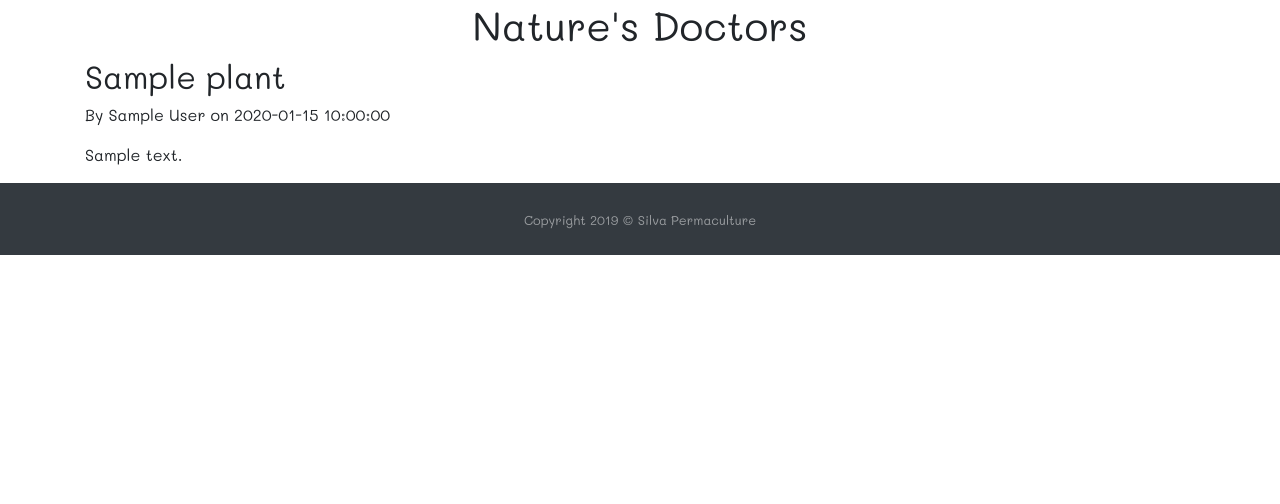
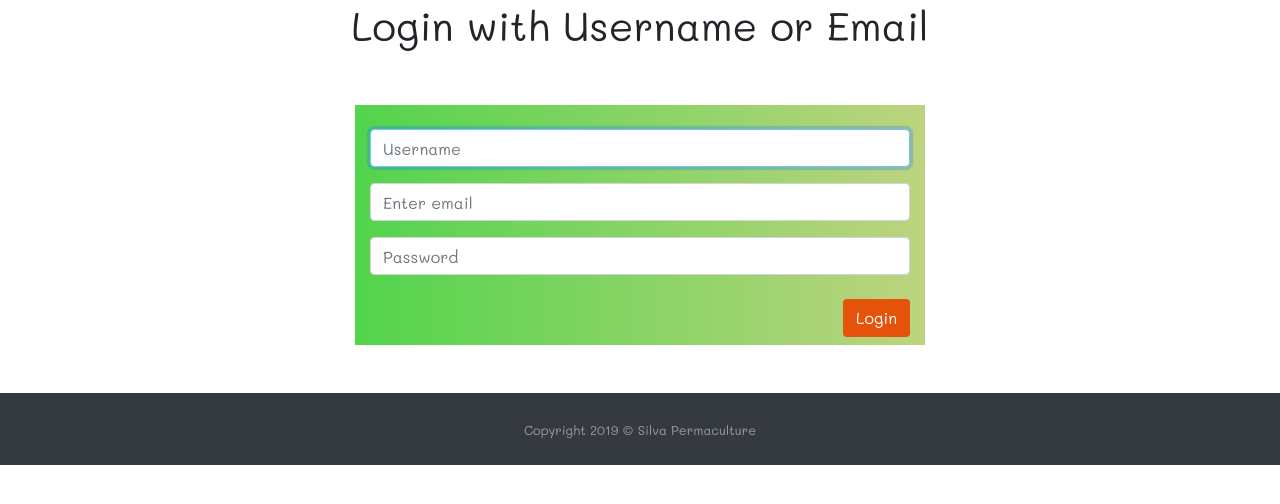
Before and after one commit to Walachul/SilvaPermaculture, a Flask app: template templates/login.html in a window 1280 px wide. Shown: the part 103-607 px from the top of the page. Run offline with Flask 2, Linux system fonts and the light colour scheme; the template is opened without the code that fills it: most values are stand-ins (such as "Sample title", 1, 10 or a date in 2020); some libraries are stand-ins or nearby versions.

Commit message:
Minor change to login template. Forgot to wrap h1 into a div. Updated the routes for login and register with the forms created previously. Accessing variables in the register template with Jinja2 and modified the dummy register form with the actual form from forms.py.

```diff
--- a/forms.py
+++ b/forms.py
@@ -12,6 +12,8 @@ class UserRegistrationForm(FlaskForm):
     submit = SubmitField('Sign up')
 
 class UserLoginForm(FlaskForm):
+    username = StringField('Username',
+                           validators=[DataRequired(), Length(min=2, max=20)])
     email = StringField('Email', validators=[DataRequired(), Email()])
     password = PasswordField('Password', validators=[DataRequired()])
     remember_me = BooleanField('Remember Me')
--- a/naturedoctors.py
+++ b/naturedoctors.py
@@ -1,5 +1,6 @@
 from datetime import datetime
 from flask import Flask, render_template, url_for
+from forms import UserRegistrationForm, UserLoginForm
 from flask_sqlalchemy import SQLAlchemy
 from config import Config
 
@@ -8,7 +9,7 @@ app.config['SQLALCHEMY_DATABASE_URI'] = 'sqlite:///plants.db'
 db = SQLAlchemy(app)
 app.config.from_object(Config)
 Plants={
-      'author': 'Alexandra Morarescu',
+      'author': 'Username User',
       'commonName': 'Trandafir',
       'botanicalName': 'Rosa Regalis',
       'shortDescription': 'This is a beautiful plant.',
@@ -48,10 +49,12 @@ def about():
     return render_template('about.html', title= 'About')
 @app.route("/login")
 def login():
-    return render_template('login.html', title= 'Login')
+    form = UserLoginForm()
+    return render_template('login.html', title= 'Login', form=form)
 @app.route("/register")
 def register():
-    return render_template('register.html', title= 'Register')
+    form = UserRegistrationForm()
+    return render_template('register.html', title= 'Register', form=form)
 @app.route("/contact")
 def contact():
     return render_template('contact.html', title= 'Contact')
--- a/templates/login.html
+++ b/templates/login.html
@@ -1,14 +1,26 @@
 {% extends "layout.html" %}
     {% block content %}
-        <h1 class="text-center">Nature's Doctors</h1>
-        {% for post in posts %}
-         <h2 class="text-left">{{ post.Plant }}</h2>
-        <p class="text-left">By {{ post.author }} on {{ post.date_posted }}</p>
-        <p class="text-left">{{ post.content }}</p>
+        <div class="row">
+            <div class="col-12">
+                <h1 class="text-center heading">Login with Username or Email</h1>
+            </div>
+        </div>
+         <div class="row">
+            <div class="col-12 col-lg-6 mx-auto my-5" id="register">
+                    <form id="registration" class="my-4">
+                          <div class="form-group">
+                            <input type="text" id="inputUserame" class="form-control" placeholder="Username" required autofocus>
+                          </div>
+                          <div class="form-group">
+                            <input type="email" class="form-control" id="exampleInputEmail" aria-describedby="emailHelp" placeholder="Enter email">
+                          </div>
+                          <div class="form-group">
+                             <input type="password" class="form-control" id="inputPassword" placeholder="Password">
+                          </div>
+                          <button type="submit" class="btn float-right my-2" id="register-btn">Login</button>
+                    </form>
+            </div>
+        </div>
 
-        {% endfor %}
-    {% endblock content %} #Jinja2 allows to put the name of the block here so to know which block is closing if we have multiple.
-     {% block content_right %}
-        <h3 class="text-center">This is the plant info page</h3>
-        <p class="text-center">LOREM    LOREM</p>
-     {% endblock content_right %}
+
+    {% endblock content %}
```
Also changed, not shown: templates/register.html (+22 -7 lines).
